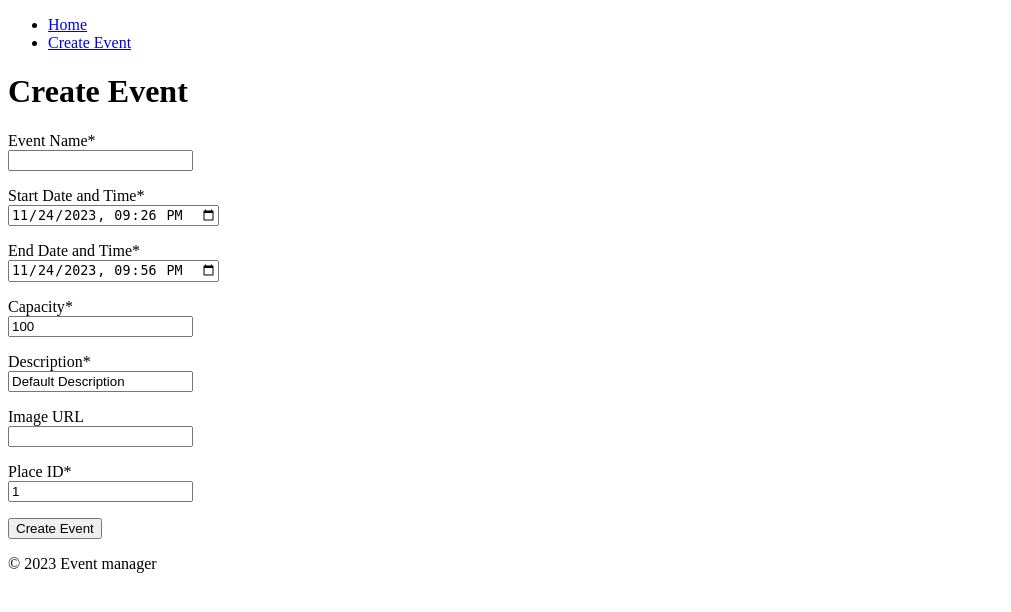
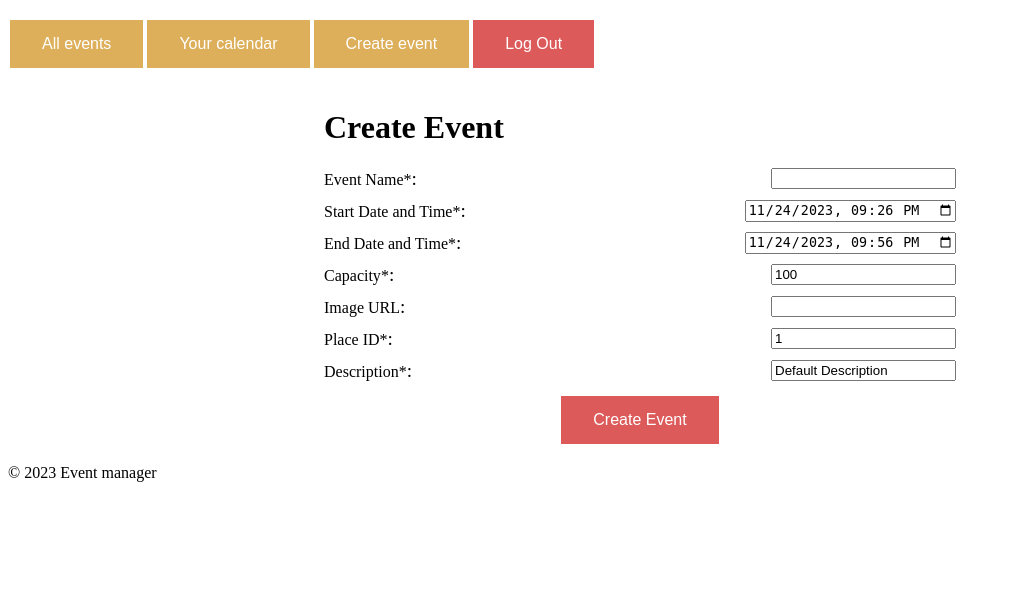
Before and after one commit to smatand/iis2023, a Flask app: page /create_event in a window 1280 px wide. Shown: the top 612 px of the page, without its empty margins (0-1011 px from the left). Run offline with Flask 3, Linux system fonts and the light colour scheme; the visitor is signed in with stand-in values (Sample User, id 1).

Commit message:
Redesign

```diff
--- a/app.py
+++ b/app.py
@@ -45,6 +45,18 @@ login_manager = LoginManager()
 login_manager.init_app(app)
 
 
+def get_month_year():
+    year = request.args.get('year', default=datetime.now().year, type=int)
+    month = request.args.get('month', default=datetime.now().month, type=int)
+    if month < 1:
+        month = 12
+        year -= 1
+    elif month > 12:
+        month = 1
+        year += 1
+    return month, year
+
+
 @login_manager.user_loader
 def load_user(user_id):
     return User.query.get(user_id)
@@ -52,10 +64,20 @@ def load_user(user_id):
 
 @app.route("/")
 def index():
-    if current_user.is_authenticated:
-        return redirect(url_for('home'))
+    events = Event.query.all()
 
-    return render_template('index.html')
+    month, year = get_month_year()
+    month_name = calendar.month_name[month]
+
+    return render_template(
+        'index.html',
+        events=events,
+        current_user=current_user,
+        calendar=calendar,
+        month=month,
+        month_name=month_name,
+        year=year
+    )
 
 
 @app.route("/users")
@@ -163,16 +185,9 @@ def create_event():
 @app.route("/home")
 @login_required
 def home():
-    year = request.args.get('year', default=datetime.now().year, type=int)
-    month = request.args.get('month', default=datetime.now().month, type=int)
-    if month < 1:
-        month = 12
-        year -= 1
-    elif month > 12:
-        month = 1
-        year += 1
+    month, year = get_month_year()
+    month_name = calendar.month_name[month]
 
-    month_name = calendar.month_name[month]
     events = Event.query.filter(Event.users.contains(current_user)).all()
 
     return render_template(
--- a/static/calendar.css
+++ b/static/calendar.css
@@ -48,11 +48,43 @@ button:hover {
     font-size: 20px;
     font-weight: bold;
 }
+
 thead {
-    background-color: #4CAF50;
+    background-color: rgb(71, 38, 11);
+    color: white;
+}
+thead td {
+    font-weight: bold;
+    text-align: center;
+    vertical-align: middle;
+}
+thead td:hover {
+    background-color: rgb(71, 38, 11);
     color: white;
 }
 
-thead td {
-    font-weight: bold;
+.button-log {
+    background-color: #dd5a5a;
+    border: none;
+    color: white;
+    padding: 15px 32px;
+    text-align: center;
+    text-decoration: none;
+    display: inline-block;
+    font-size: 16px;
+    margin: 4px 2px;
+    cursor: pointer;
+    margin-left: max;
 }
+.button-log:hover {
+    background-color: #DD0000;
+}
+.nav-menu {
+    display: flex;
+    justify-content: flex-start;
+    list-style-type: none;
+    padding: 0;
+}
+.nav-button {
+    display: block;
+}
--- a/templates/base.html
+++ b/templates/base.html
@@ -3,7 +3,6 @@
 <head>
     <meta charset="UTF-8">
     <title>{% block title %}My Website{% endblock %}</title>
-    <!-- Add your CSS files here -->
      <link rel="stylesheet" href="{{ url_for('static', filename='calendar.css') }}">
      <link rel="stylesheet" href="{{ url_for('static', filename='event_details.css') }}">
 </head>
@@ -19,9 +18,16 @@
     {% endwith %}
     <header>
         <nav>
-            <ul>
-                <li><a href="{{ url_for('home') }}">Home</a></li>
-                <li><a href="{{ url_for('create_event') }}">Create Event</a></li>
+            <ul class="nav-menu">
+                <li><button class="nav-button" onclick="window.location.href='{{ url_for('index') }}';">All events</button></li>
+                {% if current_user.is_authenticated %}
+                <li><button class="nav-button" onclick="window.location.href='{{ url_for('home') }}';">Your calendar</button></li>
+                <li><button class="nav-button" onclick="window.location.href='{{ url_for('create_event') }}';">Create event</button></li>
+                <li><button class="button-log" onclick="window.location.href='{{ url_for('logout') }}';">Log Out</button></li>
+                {% else %}
+                <li><button class="nav-button" onclick="window.location.href='{{ url_for('login') }}';">Log In</button></li>
+                <li><button class="nav-button" onclick="window.location.href='{{ url_for('register') }}';">Create a New Account</button></li>
+                {% endif %}
             </ul>
         </nav>
     </header>
--- a/templates/create_event.html
+++ b/templates/create_event.html
@@ -1,25 +1,45 @@
 {% extends "base.html" %}
-
 {% block content %}
+  <div style="display: flex; justify-content: center;">
+    <form method="POST" style="width: 50%;">
       <h1>Create Event</h1>
-    <form method="POST">
       {{ form.hidden_tag() }}
-        <p>{{ form.name.label }}*<br>{{ form.name() }}</p>
-        <p>{{ form.start_datetime.label }}*<br>
-        <input type="datetime-local" id="start_datetime" name="start_datetime" value="{{ form.start_datetime.data.strftime('%Y-%m-%dT%H:%M') }}"></p>
-        <p>{{ form.end_datetime.label }}*<br>
-        <input type="datetime-local" id="end_datetime" name="end_datetime" value="{{ form.end_datetime.data.strftime('%Y-%m-%dT%H:%M') }}"></p>
-
-
+      <div style="display: flex; justify-content: space-between; align-items: center; margin-bottom: 10px;">
+        <label for="name" style="margin-right: 10px;">{{ form.name.label }}*<span style="font-size: larger;">:</span></label>
+        {{ form.name() }}
+      </div>
+      <div style="display: flex; justify-content: space-between; align-items: center; margin-bottom: 10px;">
+        <label for="start_datetime" style="margin-right: 10px;">{{ form.start_datetime.label }}*<span style="font-size: larger;">:</span></label>
+        <input type="datetime-local" id="start_datetime" name="start_datetime" value="{{ form.start_datetime.data.strftime('%Y-%m-%dT%H:%M') }}">
+      </div>
+      <div style="display: flex; justify-content: space-between; align-items: center; margin-bottom: 10px;">
+        <label for="end_datetime" style="margin-right: 10px;">{{ form.end_datetime.label }}*<span style="font-size: larger;">:</span></label>
+        <input type="datetime-local" id="end_datetime" name="end_datetime" value="{{ form.end_datetime.data.strftime('%Y-%m-%dT%H:%M') }}">
+      </div>
       {% if form.end_datetime.errors %}
         {% for error in form.end_datetime.errors %}
         <span style="color: red;">[!]</span> {{ error }}
         {% endfor %}
       {% endif %}
-        <p>{{ form.capacity.label }}*<br>{{ form.capacity(value=100) }}</p>
-        <p>{{ form.description.label }}*<br>{{ form.description(value="Default Description") }}</p>
-        <p>{{ form.image.label }}<br>{{ form.image() }}</p>
-        <p>{{ form.place_id.label }}*<br>{{ form.place_id(value=1) }}</p>
-        <p>{{ form.submit() }}</p>
+      <div style="display: flex; justify-content: space-between; align-items: center; margin-bottom: 10px;">
+        <label for="capacity" style="margin-right: 10px;">{{ form.capacity.label }}*<span style="font-size: larger;">:</span></label>
+        {{ form.capacity(value=100) }}
+      </div>
+      <div style="display: flex; justify-content: space-between; align-items: center; margin-bottom: 10px;">
+        <label for="image" style="margin-right: 10px;">{{ form.image.label }}<span style="font-size: larger;">:</span></label>
+        {{ form.image() }}
+      </div>
+      <div style="display: flex; justify-content: space-between; align-items: center; margin-bottom: 10px;">
+        <label for="place_id" style="margin-right: 10px;">{{ form.place_id.label }}*<span style="font-size: larger;">:</span></label>
+        {{ form.place_id(value=1) }}
+      </div>
+      <div style="display: flex; justify-content: space-between; align-items: center; margin-bottom: 10px;">
+        <label for="description" style="margin-right: 10px;">{{ form.description.label }}*<span style="font-size: larger;">:</span></label>
+        {{ form.description(value="Default Description") }}
+      </div>
+      <div style="display: flex; justify-content: center;">
+        {{ form.submit(class="button-log") }}
+      </div>
     </form>
+  </div>
 {% endblock %}
--- a/templates/event.html
+++ b/templates/event.html
@@ -13,4 +13,10 @@
             <img src="{{ event.image }}" alt="Event Image">
         {% endif %}
     </div>
+    {% if current_user.is_authenticated %}
+        <div style="display: flex; justify-content: center;">
+            <button class="button-log">Request for entry</button>
+        </div>
+        <p style="text-align: center;">Note: A fee may be required for admission!</p>
+    {% endif %}
 {% endblock %}
--- a/templates/home.html
+++ b/templates/home.html
@@ -2,10 +2,10 @@
 
 {% block content %}
     <h1>Home</h1>
-    <h3>Welcome, {{ current_user.name }}!</h3>
+    <h3>Welcome, {{ current_user.name }}! Here's your calendar of events you plan to visit</h3>
     <div style="display: flex; justify-content: space-between;">
         <button onclick="window.location.href='{{ url_for('home', year=year, month=month-1) }}';">Previous Month</button>
-        <p id="current-month" class="month-display">{{ month_name }}</p>
+        <p id="current-month" class="month-display">Your events at {{ month_name }} {{ year }}</p>
         <button onclick="window.location.href='{{ url_for('home', year=year, month=month+1) }}';">Next Month</button>
     </div>
     <table>
```
Also changed, not shown: templates/index.html (+41 -4 lines), templates/login.html (+21 -16 lines), templates/register.html (+21 -16 lines). Lines whose indentation alone changed are shown as unchanged.
